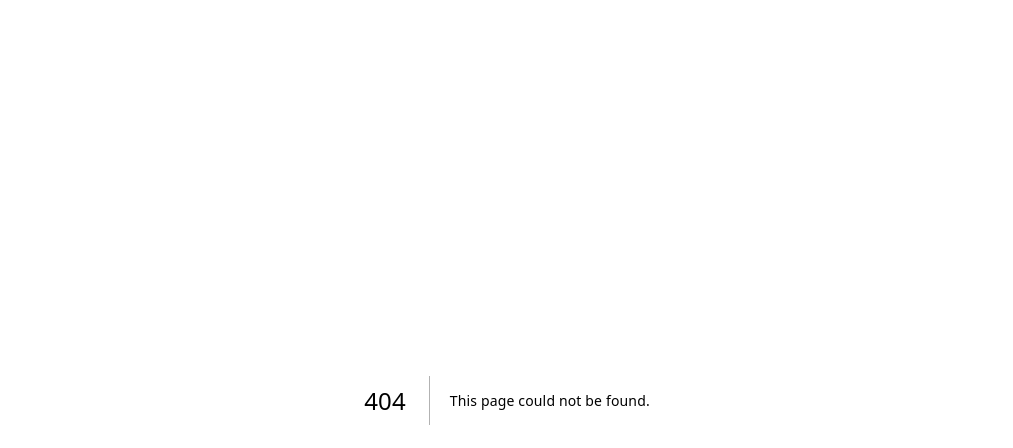
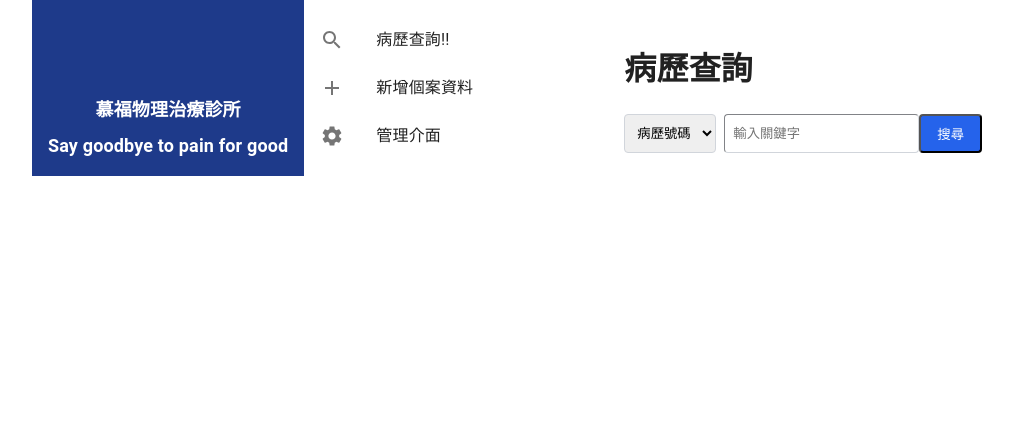
Before and after one commit to LillianChiang/mongodb-next, a Next.js app: page /board in a window 1280 px wide. Before the commit this address had no page. Shown: the top 448 px of the page, without its empty margins (133-1146 px from the left). Built offline with nearby package versions, Linux system fonts and the light colour scheme.

Commit message:
feat: create a navigation bar

```diff
--- /dev/null
+++ b/src/app/board/page.tsx
@@ -0,0 +1,71 @@
+'use client'
+
+import { Navbar } from './Navbar'
+import Title from '../components/Title'
+import React from 'react'
+
+const Page = () => {
+  const [loading, setLoading] = React.useState(false)
+  const [noRecords, setNoRecords] = React.useState(false)
+
+  const handleSearch = () => {
+    setLoading(true)
+
+    // Simulate a search operation (replace this with your actual search logic)
+    setTimeout(() => {
+      setLoading(false)
+
+      // Simulate no records found
+      setNoRecords(true) // Set to true if no records are found
+    }, 2000)
+  }
+
+  const resetSearch = () => {
+    setNoRecords(false) // Reset noRecords state when performing a new search
+  }
+
+  return (
+    <div className="container flex justify-center items-center">
+      <Title />
+      <div className="w-1/4">
+        <Navbar />
+      </div>
+      <div className="w-4/4">
+        <div className="main-content">
+          <h1>病歷查詢</h1>
+          <div className="search-container flex">
+            <select className="p-2 mr-2 rounded border border-gray-300 resize-y">
+              <option value="patientID">病歷號碼</option>
+              <option value="name">姓名</option>
+              <option value="phoneNumber">電話號碼</option>
+            </select>
+            <input
+              type="text"
+              placeholder="輸入關鍵字"
+              className="p-2 rounded border border-gray-300 resize-y"
+              style={{ resize: 'vertical' }}
+            />
+            <button
+              className="px-4 py-2 bg-blue-600 text-white rounded"
+              onClick={handleSearch}
+              disabled={loading}
+            >
+              {loading ? '搜尋中...' : '搜尋'}
+            </button>
+          </div>
+          {noRecords && (
+            <div className="text-red-500 mt-2">
+              opps, no records
+              <button className="ml-2" onClick={resetSearch}>
+                Try Again
+              </button>
+            </div>
+          )}
+          {/* Add more content as needed */}
+        </div>
+      </div>
+    </div>
+  )
+}
+
+export default Page
--- a/src/app/components/Login.tsx
+++ b/src/app/components/Login.tsx
@@ -22,7 +22,7 @@ export default function Login() {
   const onSubmit = (data: FormData) => {
     console.log(data)
     // Process your form submission here
-    window.location.href = '/dashboard'
+    window.location.href = '/board'
   }
 
   return (
--- /dev/null
+++ b/src/app/components/Title.tsx
@@ -0,0 +1,14 @@
+import React from 'react'
+
+export default function Title() {
+  return (
+    <div className="text-lg font-bold bg-blue-900 text-white p-4 text-center">
+      <div className="flex justify-left">
+        <div className="mt-20">
+          <div>慕福物理治療診所</div>
+          <div className="mt-2">Say goodbye to pain for good</div>
+        </div>
+      </div>
+    </div>
+  )
+}
--- a/src/app/signin/page.tsx
+++ b/src/app/signin/page.tsx
@@ -3,10 +3,12 @@
 import React from 'react'
 import Login from '../components/Login'
 import CopyrightComponent from '../components/CopyrightComponent'
+import Title from '../components/Title'
 
 export default function SignIn() {
   return (
-    <div>
+    <div className='bg-blue-900'>
+      <Title />
       <Login />
       <CopyrightComponent />
     </div>
```
